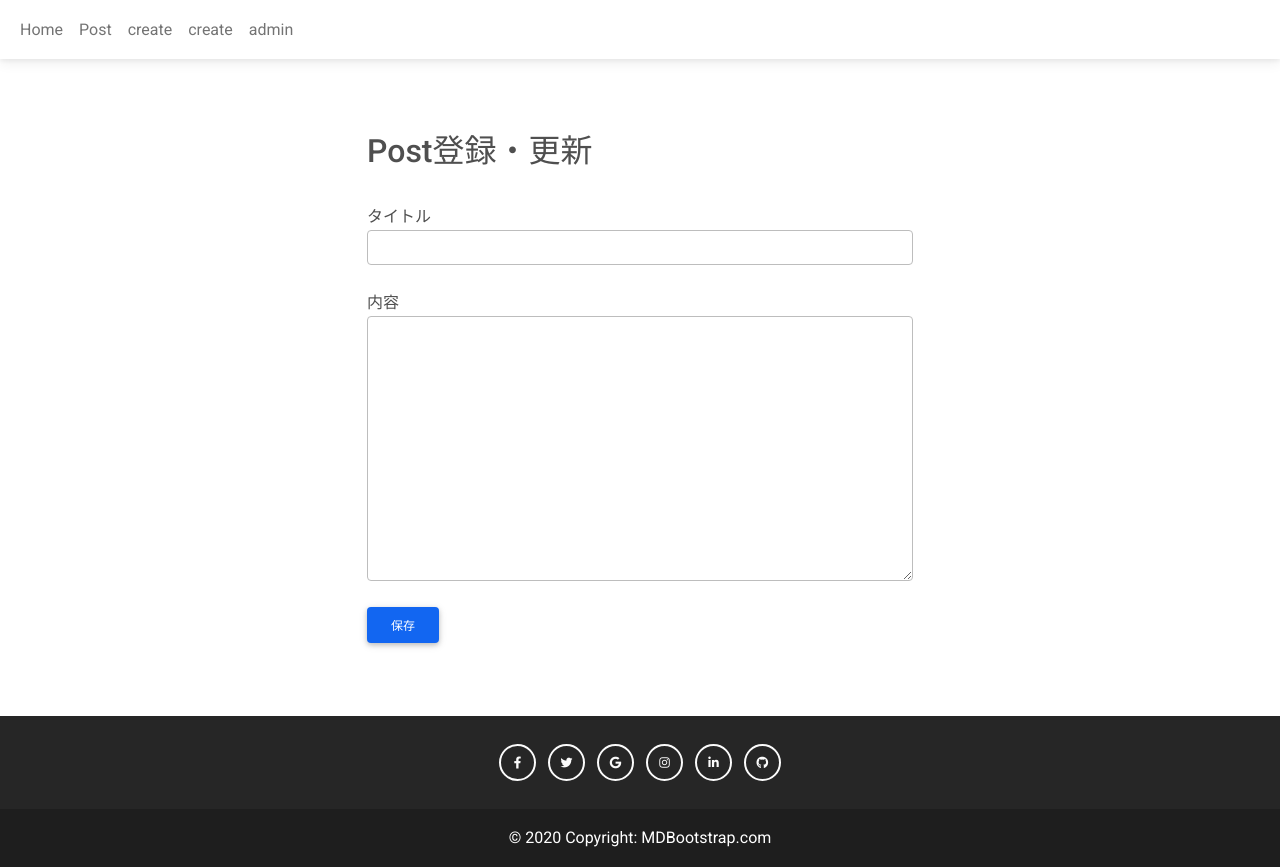
After one commit to NaonariSanda/django_blog, a Django app: page /post_create in a window 1280 px wide. The commit adds this page. Run offline with Django 3.2, Linux system fonts and the light colour scheme; some libraries are stand-ins or nearby versions.

Commit message:
更新処理の追加

```diff
--- /dev/null
+++ b/myapp/forms.py
@@ -0,0 +1,13 @@
+from django import forms
+from .models import Post
+
+
+class PostForm(forms.ModelForm):
+    class Meta:
+        model = Post
+        fields = ('title', 'content')
+
+    def __init__(self, *args, **kwargs):
+        super().__init__(*args, **kwargs)
+        for field in self.fields.values():
+            field.widget.attrs['class'] = 'form-control'
--- a/myapp/templates/myapp/base.html
+++ b/myapp/templates/myapp/base.html
@@ -19,28 +19,30 @@
 </head>
 
 <body>
-    <header>
+
     <!-- Navbar -->
     <nav class="navbar navbar-expand-lg navbar-light bg-white">
         <div class="container-fluid">
-                <button class="navbar-toggler" type="button" data-mdb-toggle="collapse"
-                    data-mdb-target="#navbarExample01" aria-controls="navbarExample01" aria-expanded="false"
-                    aria-label="Toggle navigation">
+            <button class="navbar-toggler" type="button" data-mdb-toggle="collapse" data-mdb-target="#navbarExample01"
+                aria-controls="navbarExample01" aria-expanded="false" aria-label="Toggle navigation">
                 <i class="fas fa-bars"></i>
             </button>
             <div class="collapse navbar-collapse" id="navbarExample01">
                 <ul class="navbar-nav me-auto mb-2 mb-lg-0">
                     <li class="nav-item active">
-                            <a class="nav-link" aria-current="page" href="#">Home</a>
+                        <a class="nav-link" aria-current="page" href="{% url 'myapp:index' %}">Home</a>
                     </li>
                     <li class="nav-item">
-                            <a class="nav-link" href="#">Features</a>
+                        <a class="nav-link" href="{% url 'myapp:post_create' %}">Post</a>
                     </li>
                     <li class="nav-item">
-                            <a class="nav-link" href="#">Pricing</a>
+                        <a class="nav-link" href="#">create</a>
                     </li>
                     <li class="nav-item">
-                            <a class="nav-link" href="#">About</a>
+                        <a class="nav-link" href="#">create</a>
+                    </li>
+                    <li class="nav-item">
+                        <a class="nav-link" href="/admin" target='_blank'>admin</a>
                     </li>
                 </ul>
             </div>
@@ -48,26 +50,15 @@
     </nav>
     <!-- Navbar -->
 
-        <!-- Background image -->
-        <div class="p-5 text-center bg-image" style="
-        background-image: url('https://mdbcdn.b-cdn.net/img/new/slides/041.jpg');
-        height: 400px;
-      ">
-            <div class="mask" style="background-color: rgba(0, 0, 0, 0.6);">
-                <div class="d-flex justify-content-center align-items-center h-100">
-                    <div class="text-white">
-                        <h1 class="mb-3">Blog</h1>
-                        <h4 class="mb-3">welcome</h4>
-                        <a class="btn btn-outline-light btn-lg" href="#!" role="button">Call to action</a>
-                    </div>
-                </div>
-            </div>
-        </div>
-        <!-- Background image -->
-    </header>
+    <main class="container" max-width: 960px;>
+        {% if messages %}
+        <br>
+        {% for message in messages %}
+        <div class="alert alert-{{ message.tags }}" role="alert">{{ message }}</div>
+        {% endfor %}
+        {% endif %}
 
 
-    <main class="container my-5" max-width: 960px;>
         {% block content %}
         {% endblock %}
     </main>
--- /dev/null
+++ b/myapp/templates/myapp/post_form.html
@@ -0,0 +1,34 @@
+{% extends "myapp/base.html" %}
+
+{% block content %}
+
+<div class="row my-5">
+    <div class="col-md-6 mx-auto">
+        <br>
+        <h2>Post登録・更新</h2>
+        <br>
+
+        <form action="" method="post">
+            {% csrf_token %}
+            <div class="form-group">
+                <label>タイトル</label>
+                {{ form.title }}
+            </div>
+
+            <br>
+
+            <div class="form-group">
+                <label>内容</label>
+                {{ form.content }}
+            </div>
+            <br>
+
+            <button type="submit" class="btn btn-primary">保存</button>
+            <br>
+            <br>
+
+        </form>
+    </div>
+</div>
+
+{% endblock %}
--- a/myapp/urls.py
+++ b/myapp/urls.py
@@ -1,8 +1,11 @@
 from . import views
 from django.urls import path, include
 
-add_name = 'myapp'
+app_name = 'myapp'
 
 urlpatterns = [
     path('', views.Index.as_view(), name='index'),
+    path('post_create', views.PostCreate.as_view(), name='post_create'),
+    path('post_detail/<int:pk>', views.PostDetail.as_view(), name='post_detail'),
+    path('post_update/<int:pk>', views.PostUpdate.as_view(), name='post_update'),
 ]
--- a/myapp/views.py
+++ b/myapp/views.py
@@ -1,7 +1,10 @@
-from django.shortcuts import render
+from django.shortcuts import render, resolve_url
 from django.http import HttpResponse
-from django.views.generic import TemplateView
+from django.views.generic import TemplateView, CreateView, DetailView, UpdateView
 from .models import Post
+from django.urls import reverse_lazy
+from .forms import PostForm
+from django.contrib import messages
 
 class Index(TemplateView):
     template_name = "myapp/index.html"
@@ -13,3 +16,19 @@ class Index(TemplateView):
             'post_list': post_list,
         }
         return context
+
+class PostCreate(CreateView):
+    model = Post
+    form_class = PostForm
+    success_url = reverse_lazy('myapp:index')
+
+class PostDetail(DetailView):
+    model = Post
+
+class PostUpdate(UpdateView):
+    model = Post
+    form_class = PostForm
+
+    def get_success_url(self):
+        messages.info(self.request, 'Postを更新しました。')
+        return resolve_url('myapp:post_detail', pk=self.kwargs['pk'])
```
Also changed, not shown: myapp/templates/myapp/index.html (+27 -4 lines), myapp/templates/myapp/post_detail.html (added, +28 -0 lines), db.sqlite3. Lines whose indentation alone changed are shown as unchanged.
